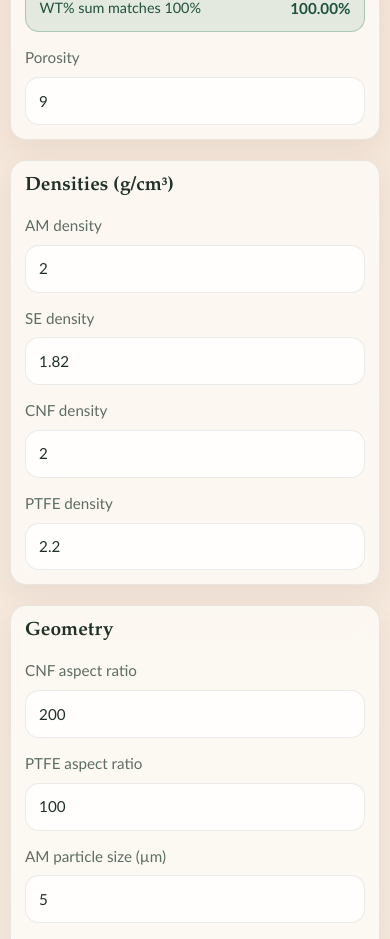
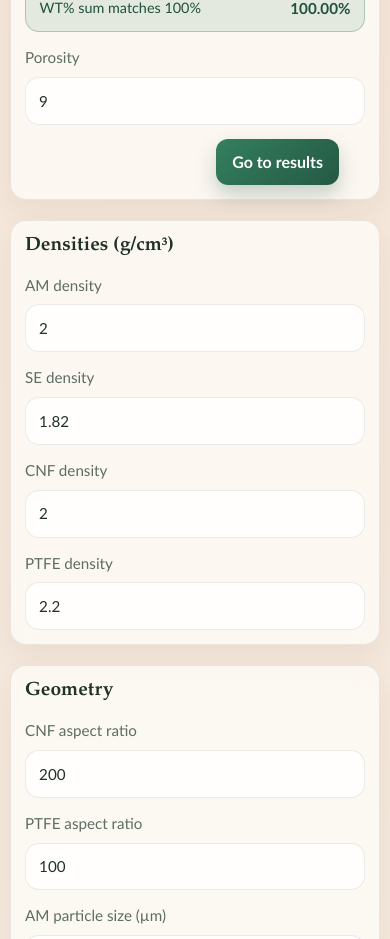
Before and after one commit to mktree1008-gif/codex-webepp, a React (Vite) app: page / in a window 390 px wide. Shown: the part 1520-2459 px from the top of the page. Built offline with nearby package versions, Linux system fonts and the light colour scheme.

Commit message:
Enable long-press thumb drag and quick jump to results

```diff
--- a/src/App.css
+++ b/src/App.css
@@ -223,6 +223,34 @@
 .field input[readonly] {
   background: rgba(34, 46, 38, 0.06);
   color: rgba(31, 41, 55, 0.88);
+}
+
+.case-setup-actions {
+  margin-top: 14px;
+  display: flex;
+  justify-content: flex-end;
+}
+
+.result-jump-button {
+  min-height: 44px;
+  border: 0;
+  border-radius: 12px;
+  padding: 0.68rem 1rem;
+  font: inherit;
+  font-weight: 600;
+  color: #fff;
+  cursor: pointer;
+  background: linear-gradient(135deg, #347f5e, #245944);
+  box-shadow: 0 10px 20px rgba(36, 89, 68, 0.25);
+}
+
+.result-jump-button:hover {
+  transform: translateY(-1px);
+}
+
+.result-jump-button:focus-visible {
+  outline: 2px solid rgba(36, 89, 68, 0.75);
+  outline-offset: 2px;
 }
 
 .sum-status {
@@ -671,6 +699,7 @@ td code {
   background: linear-gradient(180deg, rgba(32, 49, 39, 0.22), rgba(32, 49, 39, 0.1));
   padding: 0;
   cursor: pointer;
+  touch-action: none;
 }
 
 .mobile-scroll-rail-track:focus-visible {
@@ -688,7 +717,15 @@ td code {
   border: 1px solid rgba(255, 255, 255, 0.85);
   box-shadow: 0 2px 8px rgba(0, 0, 0, 0.28);
   transform: translate(-50%, -50%);
-  pointer-events: none;
+  touch-action: none;
+  pointer-events: auto;
+  cursor: grab;
+}
+
+.mobile-scroll-rail-thumb.is-dragging {
+  transform: translate(-50%, -50%) scale(1.12);
+  box-shadow: 0 4px 12px rgba(0, 0, 0, 0.38);
+  cursor: grabbing;
 }
 
 .mobile-jump-fab {
@@ -782,6 +819,10 @@ td code {
 
   .results-grid {
     grid-template-columns: repeat(2, minmax(0, 1fr));
+  }
+
+  .case-setup-actions {
+    padding-right: 28px;
   }
 
   .field-grid,
@@ -904,6 +945,10 @@ td code {
     font-size: 0.84rem;
   }
 
+  .case-setup-actions {
+    padding-right: 26px;
+  }
+
   .mobile-scroll-rail {
     right: max(6px, env(safe-area-inset-right));
     width: 22px;
--- a/src/App.tsx
+++ b/src/App.tsx
@@ -6,6 +6,7 @@ import {
   useState,
   type KeyboardEvent,
   type MouseEvent,
+  type PointerEvent,
   type ReactNode,
 } from 'react'
 import './App.css'
@@ -585,6 +586,12 @@ function App() {
 
   const scrollRafRef = useRef<number | null>(null)
   const previousScrollTopRef = useRef(0)
+  const railTrackRef = useRef<HTMLButtonElement | null>(null)
+  const railLongPressTimerRef = useRef<number | null>(null)
+  const railDragActiveRef = useRef(false)
+  const railPointerIdRef = useRef<number | null>(null)
+  const railStartClientYRef = useRef(0)
+  const [isRailDragging, setIsRailDragging] = useState(false)
 
   const deferredInput = useDeferredValue(currentInput)
   const deferredDensities = useDeferredValue(densities)
@@ -1282,6 +1289,15 @@ function App() {
       : scrollNav.direction
   const jumpButtonLabel =
     jumpDirection === 'down' ? jumpToBottomLabel : jumpToTopLabel
+  const jumpToResultsLabel =
+    locale === 'en' ? 'Go to results' : '결과 바로 보기'
+
+  const clearRailLongPressTimer = () => {
+    if (railLongPressTimerRef.current !== null) {
+      window.clearTimeout(railLongPressTimerRef.current)
+      railLongPressTimerRef.current = null
+    }
+  }
 
   const scrollToProgress = (progress: number, behavior: ScrollBehavior) => {
     if (typeof window === 'undefined') {
@@ -1297,15 +1313,34 @@ function App() {
     })
   }
 
+  const scrollToResults = () => {
+    const resultsPanel = document.getElementById('results-panel')
+    if (!resultsPanel) {
+      return
+    }
+    resultsPanel.scrollIntoView({
+      behavior: 'smooth',
+      block: 'start',
+    })
+  }
+
+  const updateScrollByClientY = (clientY: number) => {
+    const track = railTrackRef.current
+    if (!track) {
+      return
+    }
+    const bounds = track.getBoundingClientRect()
+    const relativeY = clientY - bounds.top
+    const nextProgress = bounds.height > 0 ? relativeY / bounds.height : 0
+    scrollToProgress(nextProgress, 'auto')
+  }
+
   const handleMobileJumpClick = () => {
     scrollToProgress(jumpDirection === 'down' ? 1 : 0, 'smooth')
   }
 
   const handleRailClick = (event: MouseEvent<HTMLButtonElement>) => {
-    const bounds = event.currentTarget.getBoundingClientRect()
-    const relativeY = event.clientY - bounds.top
-    const nextProgress = bounds.height > 0 ? relativeY / bounds.height : 0
-    scrollToProgress(nextProgress, 'auto')
+    updateScrollByClientY(event.clientY)
   }
 
   const handleRailKeyDown = (event: KeyboardEvent<HTMLButtonElement>) => {
@@ -1329,6 +1364,83 @@ function App() {
       scrollToProgress(scrollNav.scrollProgress + 0.1, 'smooth')
     }
   }
+
+  const handleThumbPointerDown = (event: PointerEvent<HTMLSpanElement>) => {
+    event.preventDefault()
+    event.stopPropagation()
+
+    const thumbElement = event.currentTarget
+    const pointerId = event.pointerId
+
+    railPointerIdRef.current = pointerId
+    railStartClientYRef.current = event.clientY
+    railDragActiveRef.current = false
+    setIsRailDragging(false)
+    clearRailLongPressTimer()
+
+    railLongPressTimerRef.current = window.setTimeout(() => {
+      railDragActiveRef.current = true
+      setIsRailDragging(true)
+      try {
+        thumbElement.setPointerCapture(pointerId)
+      } catch {
+        // Ignore unsupported capture cases.
+      }
+      updateScrollByClientY(railStartClientYRef.current)
+    }, 300)
+  }
+
+  const handleThumbPointerMove = (event: PointerEvent<HTMLSpanElement>) => {
+    if (!railDragActiveRef.current) {
+      if (Math.abs(event.clientY - railStartClientYRef.current) > 12) {
+        clearRailLongPressTimer()
+      }
+      return
+    }
+
+    event.preventDefault()
+    updateScrollByClientY(event.clientY)
+  }
+
+  const finishThumbDrag = (
+    event: PointerEvent<HTMLSpanElement>,
+    shouldPreventDefault: boolean,
+  ) => {
+    if (shouldPreventDefault) {
+      event.preventDefault()
+    }
+    event.stopPropagation()
+    clearRailLongPressTimer()
+
+    if (railDragActiveRef.current) {
+      const pointerId = railPointerIdRef.current
+      if (
+        pointerId !== null &&
+        event.currentTarget.hasPointerCapture(pointerId)
+      ) {
+        event.currentTarget.releasePointerCapture(pointerId)
+      }
+    }
+
+    railDragActiveRef.current = false
+    railPointerIdRef.current = null
+    setIsRailDragging(false)
+  }
+
+  const handleThumbPointerUp = (event: PointerEvent<HTMLSpanElement>) => {
+    finishThumbDrag(event, railDragActiveRef.current)
+  }
+
+  const handleThumbPointerCancel = (event: PointerEvent<HTMLSpanElement>) => {
+    finishThumbDrag(event, true)
+  }
+
+  useEffect(
+    () => () => {
+      clearRailLongPressTimer()
+    },
+    [],
+  )
 
   return (
     <div className="shell">
@@ -1539,6 +1651,15 @@ function App() {
                 percent
               />
             </div>
+            <div className="case-setup-actions">
+              <button
+                type="button"
+                className="result-jump-button"
+                onClick={scrollToResults}
+              >
+                {jumpToResultsLabel}
+              </button>
+            </div>
           </article>
 
           <article className="panel">
@@ -1722,7 +1843,7 @@ function App() {
         </section>
 
         <section className="content">
-          <article className="panel">
+          <article className="panel" id="results-panel">
             <div className="panel-heading">
               <h2>{text.results}</h2>
             </div>
@@ -1986,13 +2107,21 @@ function App() {
             <button
               type="button"
               className="mobile-scroll-rail-track"
+              ref={railTrackRef}
               onClick={handleRailClick}
               onKeyDown={handleRailKeyDown}
               aria-label={scrollRailLabel}
             >
               <span
-                className="mobile-scroll-rail-thumb"
+                className={`mobile-scroll-rail-thumb ${
+                  isRailDragging ? 'is-dragging' : ''
+                }`}
                 style={{ top: `${scrollNav.scrollProgress * 100}%` }}
+                onPointerDown={handleThumbPointerDown}
+                onPointerMove={handleThumbPointerMove}
+                onPointerUp={handleThumbPointerUp}
+                onPointerCancel={handleThumbPointerCancel}
+                onContextMenu={(event) => event.preventDefault()}
               />
             </button>
           </div>
@@ -2003,7 +2132,7 @@ function App() {
             aria-label={jumpButtonLabel}
             title={jumpButtonLabel}
           >
-            <span aria-hidden>{jumpDirection === 'down' ? '↓' : '↑'}</span>
+            <span aria-hidden>{jumpDirection === 'down' ? '\u2193' : '\u2191'}</span>
           </button>
         </>
       ) : null}
```
